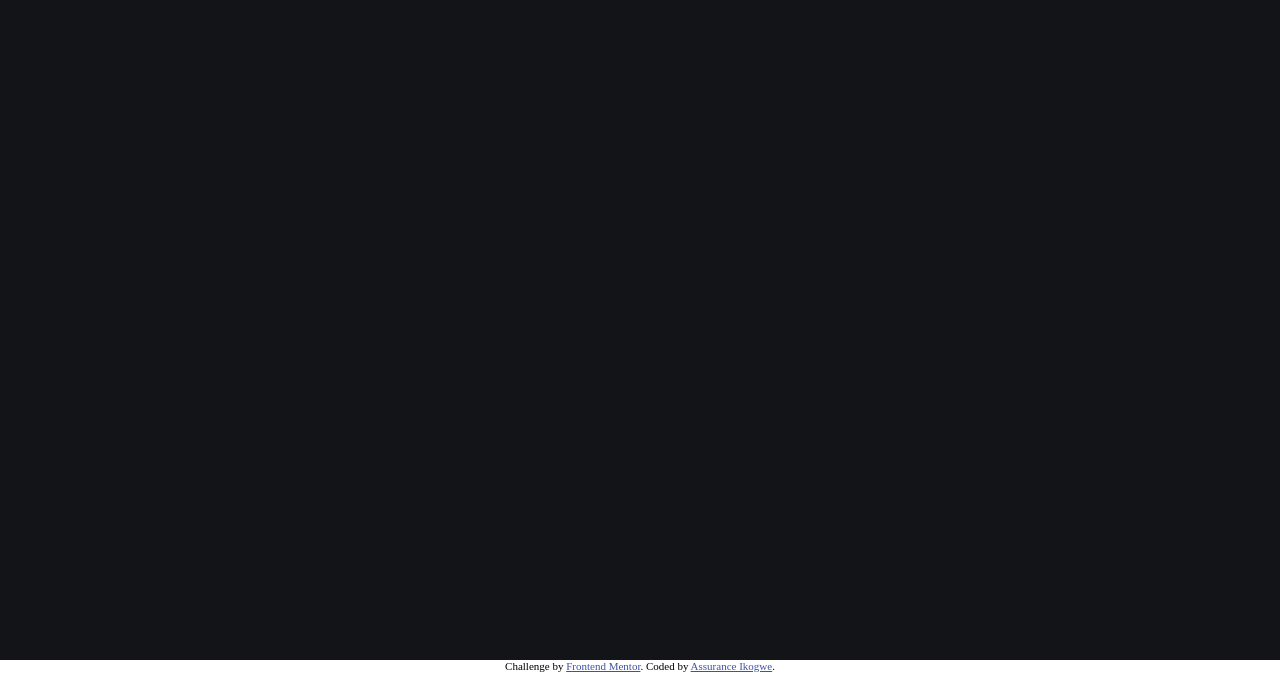
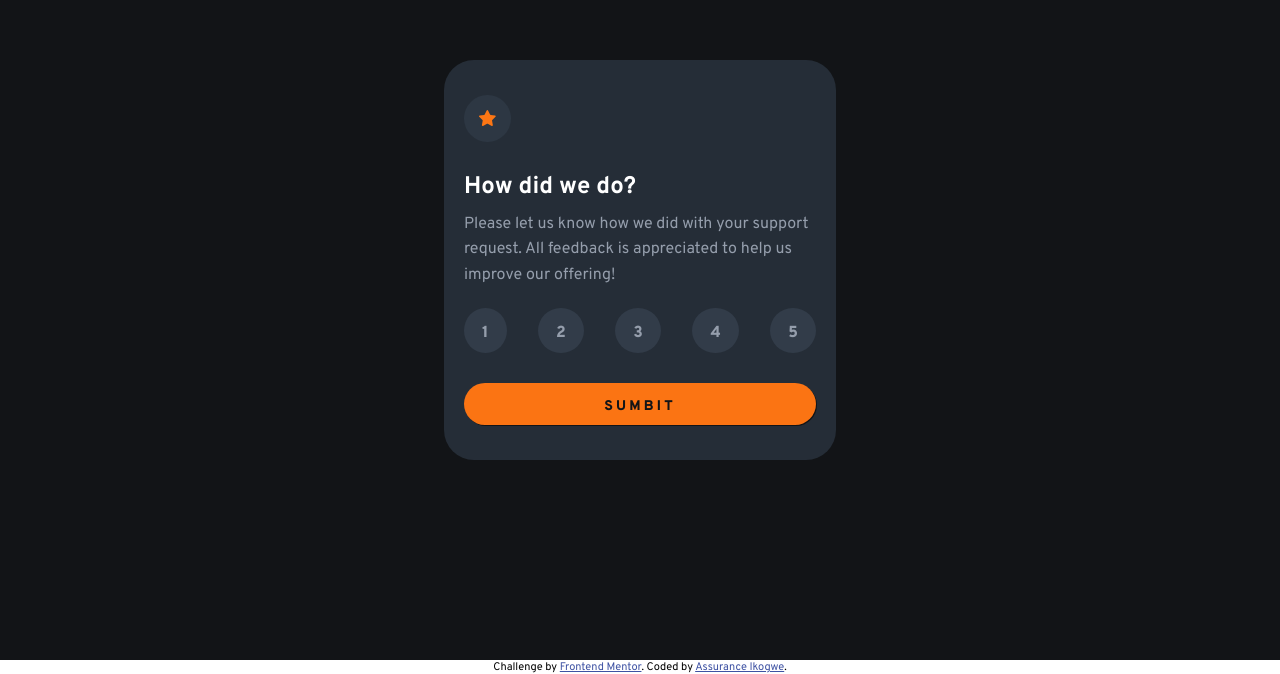
Before and after one commit to Aik-202/interactiveratingcomponent, a plain HTML site: page index.html in a window 1280 px wide. Shown: the part 140-814 px from the top of the page. Drawn offline with Linux system fonts and the light colour scheme.

Commit message:
Done with first page

```diff
--- a/index.css
+++ b/index.css
@@ -1,6 +1,9 @@
+@import url('https://fonts.googleapis.com/css2?family=Overpass:ital,wght@0,100..900;1,100..900&display=swap');
+
 * {
     margin: 0;
     padding: 0;
+    font-family: "Overpass", sans-serif;
 }
 
 body {
@@ -20,7 +23,74 @@ body {
 
 #entirebody {
     display: flex;
+
+    /* Enusres content is aligned to the center */
+    justify-content: center;
+    align-items: center;
+
     background-color: hsl(216, 12%, 8%);
     width: 100%;
     height: 100%;
 }
+
+#card {
+    background-color: hsl(213, 19%, 18%);
+    padding: 20px;
+    border-radius: 30px;
+}
+
+#card>h1 {
+    color: hsl(0, 0%, 100%);
+    margin-bottom: 10px;
+}
+
+#card > p {
+    color: hsl(217, 12%, 63%);
+    width: 22rem;
+    line-height: 1.6rem;
+}
+
+#card > figure {
+    background-color: hsl(213, 19%, 22%);
+    width: max-content;
+    padding: 15px;
+    padding-bottom: 10px;
+    border-radius: 100%; /* fully rounded */
+    margin-bottom: 30px;
+    margin-top: 15px;
+}
+
+#card > button {
+    width: 100%;
+    background-color: hsl(25, 97%, 53%);
+    border-radius: 80px;
+    border: transparent;
+    padding: 10px;
+    padding-top: 15px;
+    color: hsl(216, 12%, 8%);
+    font-weight: 800;
+    font-size: 14px;
+    letter-spacing: 0.2rem;
+    margin-top: 20px;
+    margin-bottom: 15px;
+    box-shadow: 1px 1px;
+}
+
+.num {
+    color: hsl(217, 12%, 63%);
+    background-color: hsl(213, 19%, 24%);
+    width: max-content;
+    padding: 15px;
+    padding-left: 18px;
+    padding-right: 18px;
+    padding-bottom: 10px;
+    border-radius: 100%;
+    font-weight: 800;
+}
+
+#numbers {
+    display: flex;
+    justify-content: space-between;
+    margin-top: 20px;
+    margin-bottom: 10px;
+}
--- a/index.html
+++ b/index.html
@@ -42,7 +42,21 @@
   <!-- Thank you state end -->
 
   <main id="entirebody">
-    <section>
+    <section id="card">
+      <figure>
+        <img src="./images/icon-star.svg" alt="">
+      </figure>
+      <h1>How did we do?</h1>
+      <p>Please let us know how we did with your support request. All feedback is appreciated
+      to help us improve our offering!</p>
+      <section id="numbers">
+        <div class="num">1</div>
+        <div class="num">2</div>
+        <div class="num">3</div>
+        <div class="num">4</div>
+        <div class="num">5</div>
+      </section>
+      <button>SUMBIT</button>
     </section>
   </main>
 
```
